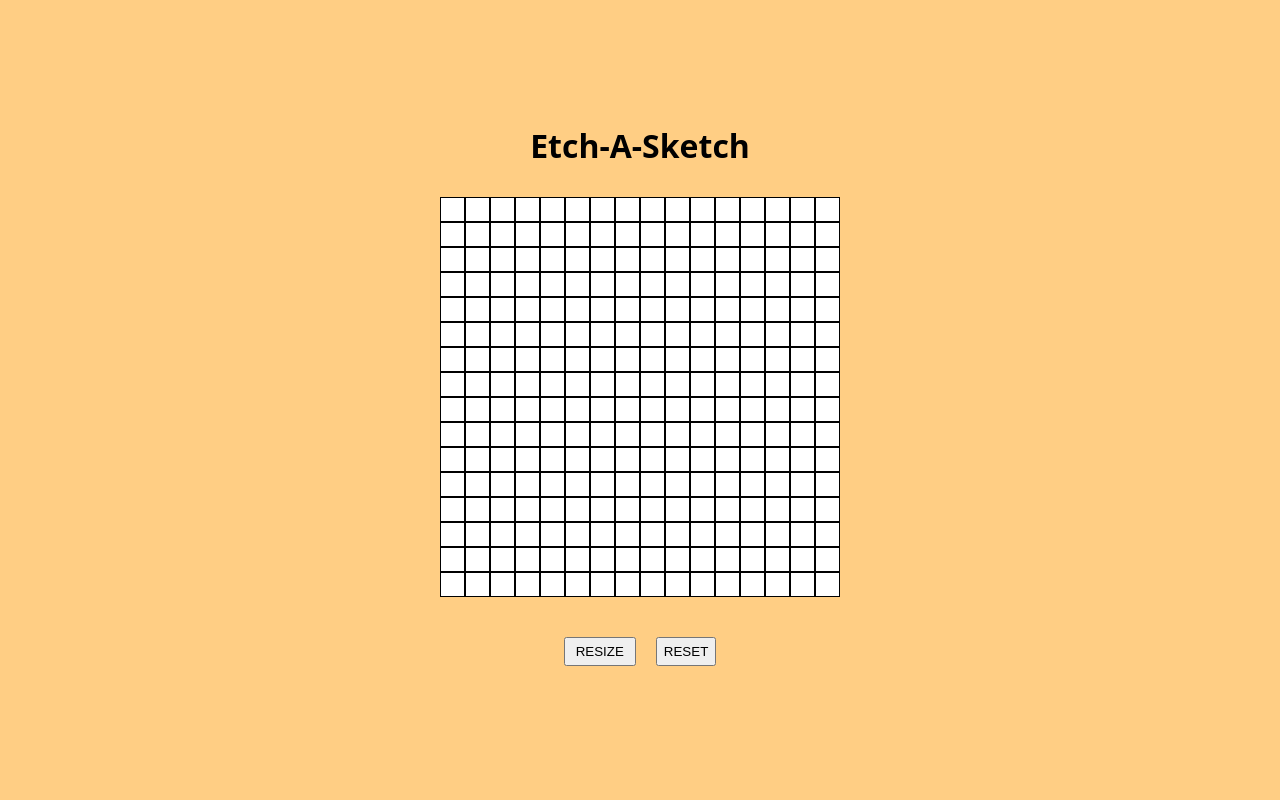
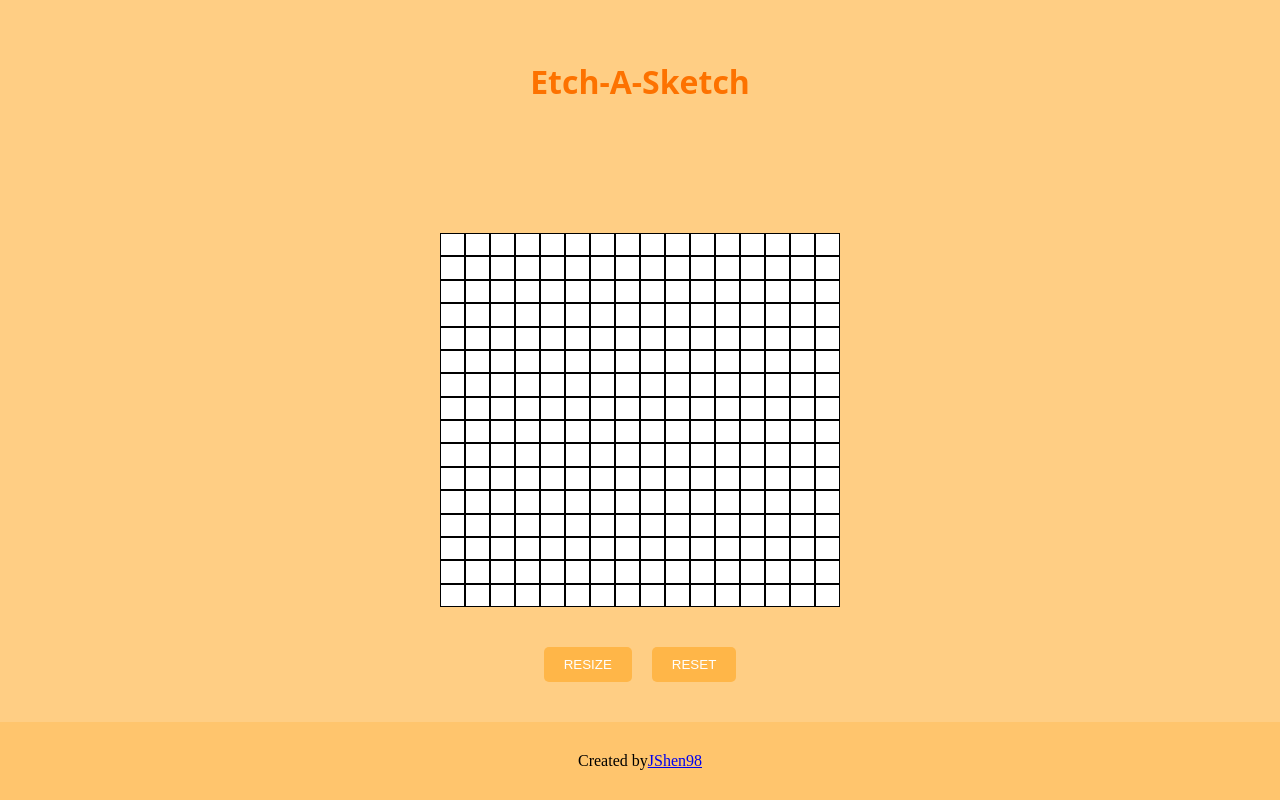
Before and after one commit to AnnSCheah/etch-a-sketch, a plain HTML site: page index.html in a window 1280 px wide. Drawn offline with Linux system fonts and the light colour scheme.

Commit message:
Added css elements and footer. Repositioned the elements

```diff
--- a/index.html
+++ b/index.html
@@ -15,6 +15,9 @@
       <button class="resize">RESIZE</button>
       <button class="reset">RESET</button>
     </div>
+    <div class="footer">
+      Created by <a href="https://github.com/JShen98">JShen98</a>
+    </div>
   </body>
   <script src="javascript.js"></script>
 </html>
--- a/style.css
+++ b/style.css
@@ -4,8 +4,6 @@ body {
   background-color: rgb(255, 206, 132);
   display: flex;
   flex-direction: column;
-  align-items: center;
-  justify-content: center;
 }
 
 .header {
@@ -13,7 +11,11 @@ body {
   font-weight: bold;
   font-family: system-ui, -apple-system, BlinkMacSystemFont, "Segoe UI", Roboto,
     Oxygen, Ubuntu, Cantarell, "Open Sans", "Helvetica Neue", sans-serif;
+  color: rgb(253, 114, 0);
   padding: 30px 0;
+  margin-top: 30px;
+  display: flex;
+  justify-content: center;
 }
 
 /* * Main Content */
@@ -22,9 +24,10 @@ body {
   background-color: white;
   width: 400px;
   height: 400px;
-  padding: 0;
+  margin: 100px auto 0 auto;
   display: flex;
   flex-wrap: wrap;
+  justify-content: center;
 }
 
 .container div {
@@ -41,15 +44,35 @@ body {
 /* * Option Section */
 .options {
   display: flex;
-  justify-content: space-evenly;
+  justify-content: center;
   padding: 15px 20px;
   margin: 20px 0;
 }
 
 .options button {
   margin: 5px 10px;
+  padding: 10px 20px;
+  background-color: rgb(255, 182, 72);
+  color: white;
+  border: none;
+  border-radius: 5px;
+}
+
+.options button:hover {
+  background-color: white;
+  color: rgb(255, 182, 72);
 }
 
 .resize {
   padding: 5px 10px;
 }
+
+/* * Footer Section */
+.footer {
+  display: flex;
+  padding: 30px;
+  margin-top: auto;
+  justify-content: center;
+  align-items: center;
+  background-color: rgb(255, 197, 109);
+}
```
